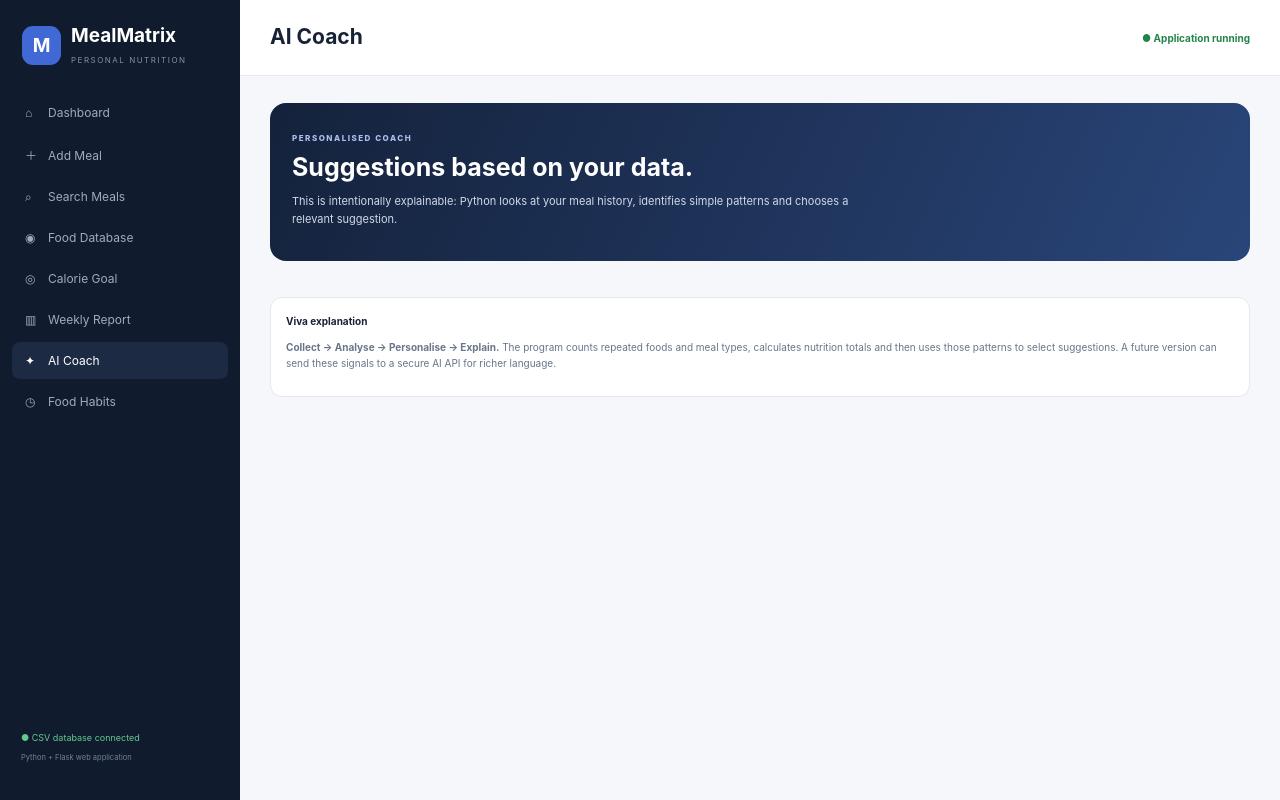
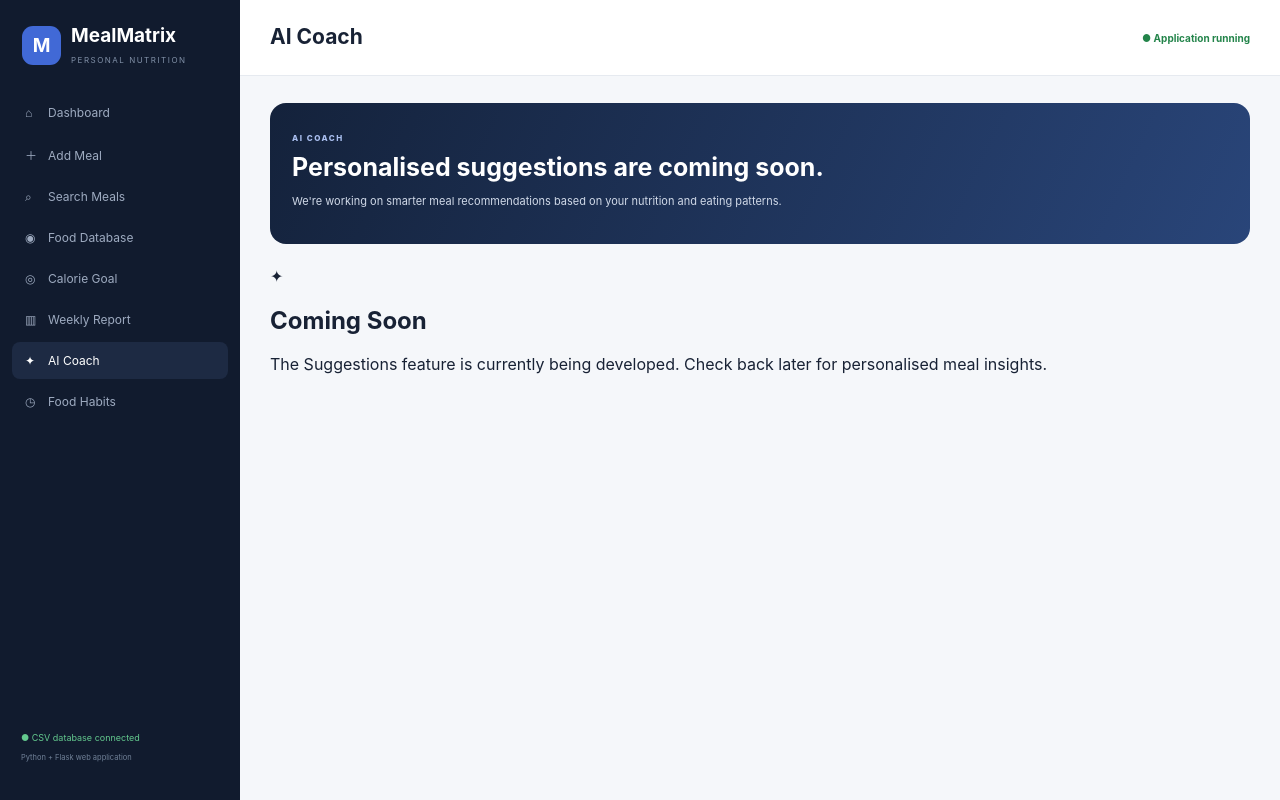
Before and after one commit to Fast233/MealMatrix, a Flask app: page /suggestions in a window 1280 px wide. Run offline with Flask 3, Linux system fonts and the light colour scheme.

Commit message:
Update suggestions.html

```diff
--- a/templates/suggestions.html
+++ b/templates/suggestions.html
@@ -1 +1,27 @@
-{% extends 'base.html' %}{% block content %}<div class="hero compact"><div><span>PERSONALISED COACH</span><h2>Suggestions based on your data.</h2><p>This is intentionally explainable: Python looks at your meal history, identifies simple patterns and chooses a relevant suggestion.</p></div></div><div class="suggest-grid">{% for tip in tips %}<div class="suggest"><b>✦ Insight {{ loop.index }}</b><p>{{ tip }}</p></div>{% endfor %}</div><div class="explain"><b>Viva explanation</b><p><strong>Collect → Analyse → Personalise → Explain.</strong> The program counts repeated foods and meal types, calculates nutrition totals and then uses those patterns to select suggestions. A future version can send these signals to a secure AI API for richer language.</p></div>{% endblock %}
+{% extends 'base.html' %}
+
+{% block content %}
+
+<div class="hero compact">
+    <div>
+        <span>AI COACH</span>
+        <h2>Personalised suggestions are coming soon.</h2>
+        <p>
+            We're working on smarter meal recommendations based on your
+            nutrition and eating patterns.
+        </p>
+    </div>
+</div>
+
+<div class="coming-soon-card">
+    <div class="coming-icon">✦</div>
+
+    <h2>Coming Soon</h2>
+
+    <p>
+        The Suggestions feature is currently being developed.
+        Check back later for personalised meal insights.
+    </p>
+</div>
+
+{% endblock %}
```
